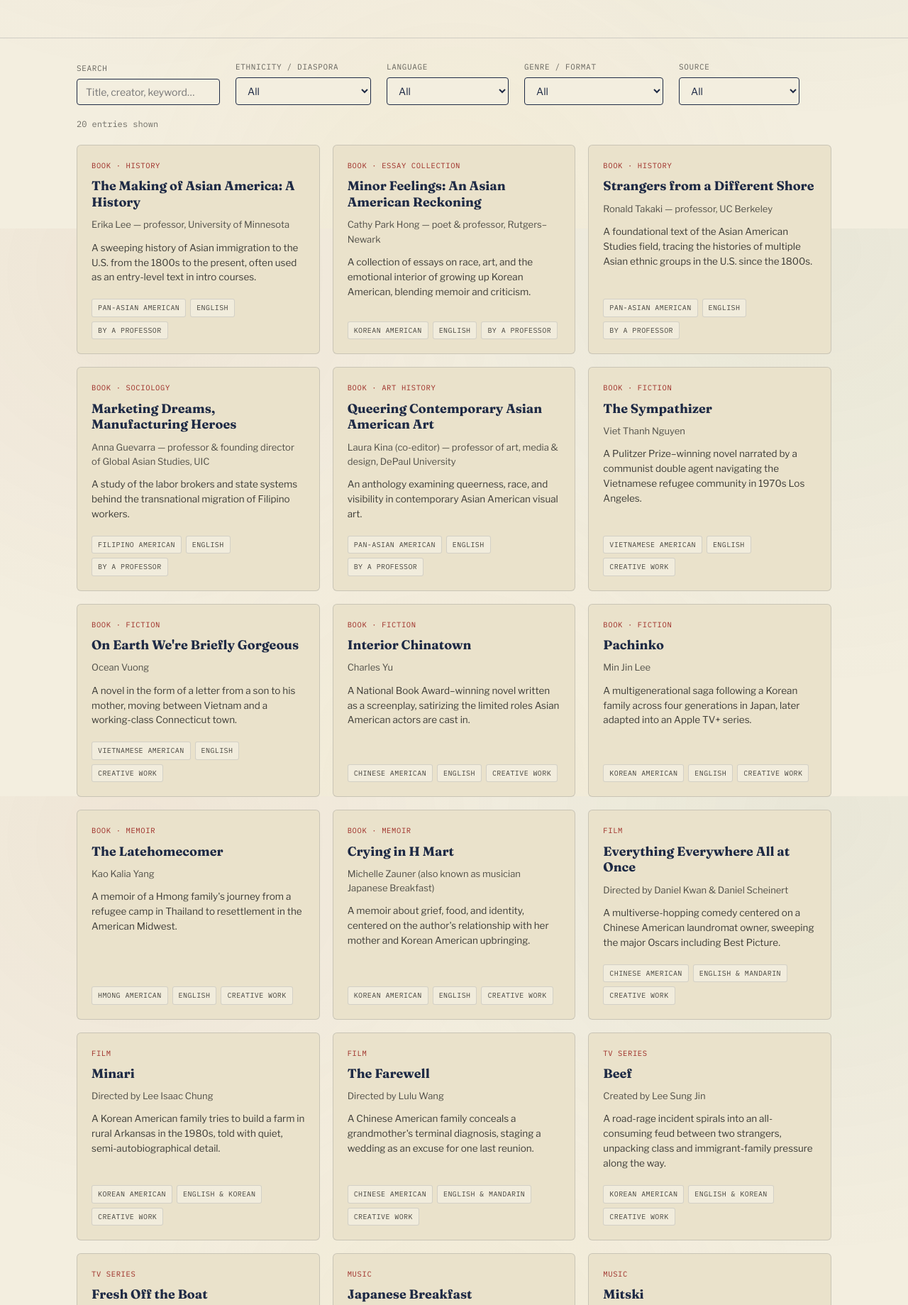
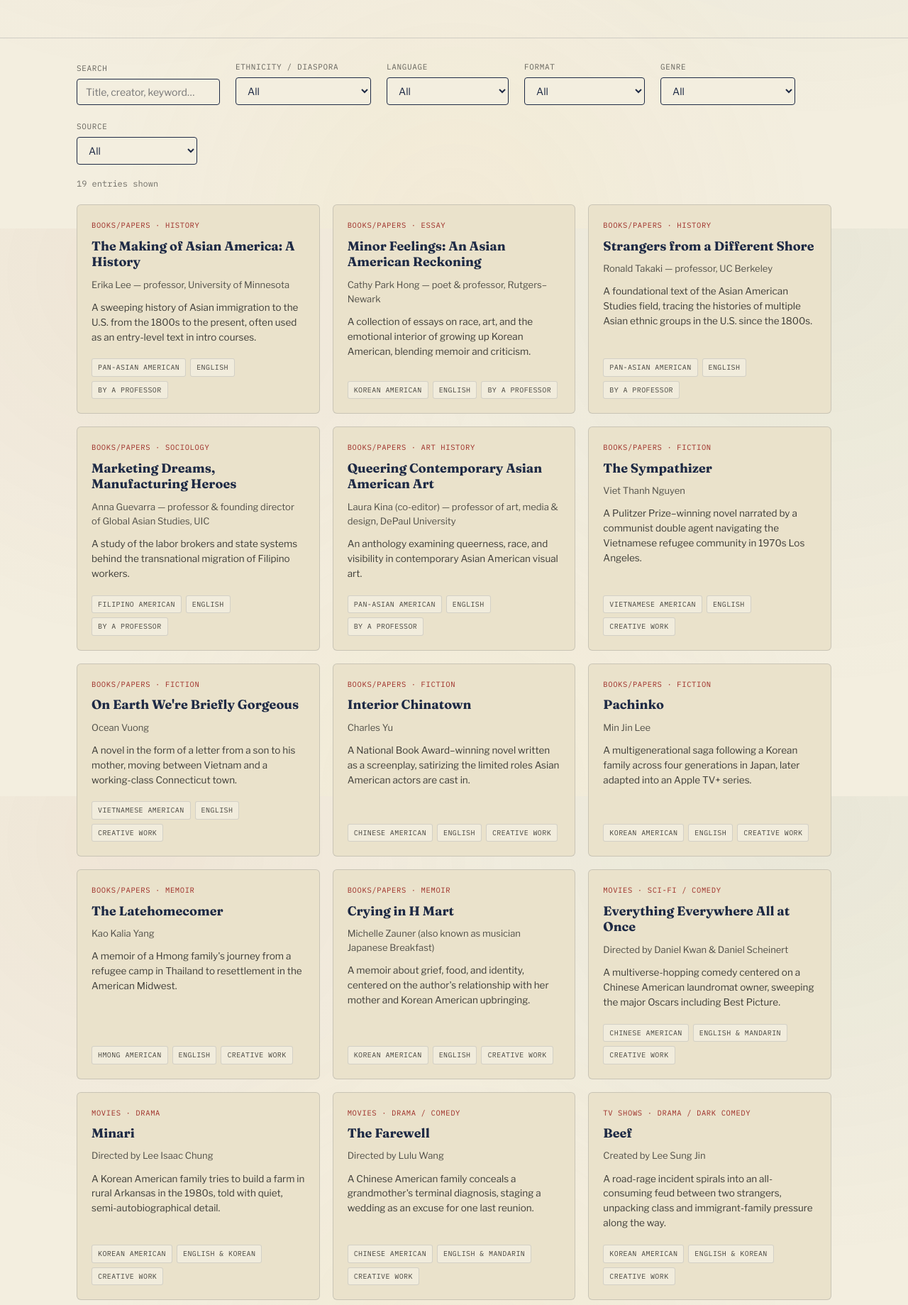
Before and after one commit to nia-minumula/asia, a plain HTML site: page media.html in a window 1280 px wide. Shown: the part 478-2317 px from the top of the page at 71% size. Drawn offline with nearby package versions, Linux system fonts and the light colour scheme.

Commit message:
Add format filter to media cards and update logic
Updated media card attributes to include 'format' for filtering and adjusted filter logic to incorporate format selection.

```diff
--- a/media.html
+++ b/media.html
@@ -57,7 +57,17 @@
         </select>
       </div>
       <div class="control-group">
-        <label for="filter-genre">Genre / format</label>
+        <label for="filter-format">Format</label>
+        <select id="filter-format">
+          <option value="all">All</option>
+          <option value="Books/Papers">Books/Papers</option>
+          <option value="TV Shows">TV Shows</option>
+          <option value="Movies">Movies</option>
+          <option value="Music">Music</option>
+        </select>
+      </div>
+      <div class="control-group">
+        <label for="filter-genre">Genre</label>
         <select id="filter-genre">
           <option value="all">All</option>
         </select>
@@ -76,160 +86,152 @@
 
     <div class="media-grid" id="media-grid">
 
-      <article class="media-card" data-title="the making of asian america erika lee" data-ethnicity="Pan-Asian American" data-language="English" data-genre="History" data-type="professor">
-        <span class="media-kind">Book · History</span>
+      <article class="media-card" data-title="the making of asian america erika lee" data-ethnicity="Pan-Asian American" data-language="English" data-format="Books/Papers" data-genre="History" data-type="professor">
+        <span class="media-kind">Books/Papers · History</span>
         <h3>The Making of Asian America: A History</h3>
         <p class="media-creator">Erika Lee — professor, University of Minnesota</p>
         <p class="media-desc">A sweeping history of Asian immigration to the U.S. from the 1800s to the present, often used as an entry-level text in intro courses.</p>
         <div class="media-tags"><span class="tagpill">Pan-Asian American</span><span class="tagpill">English</span><span class="tagpill">By a professor</span></div>
       </article>
 
-      <article class="media-card" data-title="minor feelings cathy park hong" data-ethnicity="Korean American" data-language="English" data-genre="Essay" data-type="professor">
-        <span class="media-kind">Book · Essay Collection</span>
+      <article class="media-card" data-title="minor feelings cathy park hong" data-ethnicity="Korean American" data-language="English" data-format="Books/Papers" data-genre="Essay" data-type="professor">
+        <span class="media-kind">Books/Papers · Essay</span>
         <h3>Minor Feelings: An Asian American Reckoning</h3>
         <p class="media-creator">Cathy Park Hong — poet &amp; professor, Rutgers–Newark</p>
         <p class="media-desc">A collection of essays on race, art, and the emotional interior of growing up Korean American, blending memoir and criticism.</p>
         <div class="media-tags"><span class="tagpill">Korean American</span><span class="tagpill">English</span><span class="tagpill">By a professor</span></div>
       </article>
 
-      <article class="media-card" data-title="strangers from a different shore ronald takaki" data-ethnicity="Pan-Asian American" data-language="English" data-genre="History" data-type="professor">
-        <span class="media-kind">Book · History</span>
+      <article class="media-card" data-title="strangers from a different shore ronald takaki" data-ethnicity="Pan-Asian American" data-language="English" data-format="Books/Papers" data-genre="History" data-type="professor">
+        <span class="media-kind">Books/Papers · History</span>
         <h3>Strangers from a Different Shore</h3>
         <p class="media-creator">Ronald Takaki — professor, UC Berkeley</p>
         <p class="media-desc">A foundational text of the Asian American Studies field, tracing the histories of multiple Asian ethnic groups in the U.S. since the 1800s.</p>
         <div class="media-tags"><span class="tagpill">Pan-Asian American</span><span class="tagpill">English</span><span class="tagpill">By a professor</span></div>
       </article>
 
-      <article class="media-card" data-title="marketing dreams manufacturing heroes anna guevarra" data-ethnicity="Filipino American" data-language="English" data-genre="Sociology" data-type="professor">
-        <span class="media-kind">Book · Sociology</span>
+      <article class="media-card" data-title="marketing dreams manufacturing heroes anna guevarra" data-ethnicity="Filipino American" data-language="English" data-format="Books/Papers" data-genre="Sociology" data-type="professor">
+        <span class="media-kind">Books/Papers · Sociology</span>
         <h3>Marketing Dreams, Manufacturing Heroes</h3>
         <p class="media-creator">Anna Guevarra — professor &amp; founding director of Global Asian Studies, UIC</p>
         <p class="media-desc">A study of the labor brokers and state systems behind the transnational migration of Filipino workers.</p>
         <div class="media-tags"><span class="tagpill">Filipino American</span><span class="tagpill">English</span><span class="tagpill">By a professor</span></div>
       </article>
 
-      <article class="media-card" data-title="queering contemporary asian american art laura kina" data-ethnicity="Pan-Asian American" data-language="English" data-genre="Art History" data-type="professor">
-        <span class="media-kind">Book · Art History</span>
+      <article class="media-card" data-title="queering contemporary asian american art laura kina" data-ethnicity="Pan-Asian American" data-language="English" data-format="Books/Papers" data-genre="Art History" data-type="professor">
+        <span class="media-kind">Books/Papers · Art History</span>
         <h3>Queering Contemporary Asian American Art</h3>
         <p class="media-creator">Laura Kina (co-editor) — professor of art, media &amp; design, DePaul University</p>
         <p class="media-desc">An anthology examining queerness, race, and visibility in contemporary Asian American visual art.</p>
         <div class="media-tags"><span class="tagpill">Pan-Asian American</span><span class="tagpill">English</span><span class="tagpill">By a professor</span></div>
       </article>
 
-      <article class="media-card" data-title="the sympathizer viet thanh nguyen" data-ethnicity="Vietnamese American" data-language="English" data-genre="Fiction" data-type="creative">
-        <span class="media-kind">Book · Fiction</span>
+      <article class="media-card" data-title="the sympathizer viet thanh nguyen" data-ethnicity="Vietnamese American" data-language="English" data-format="Books/Papers" data-genre="Fiction" data-type="creative">
+        <span class="media-kind">Books/Papers · Fiction</span>
         <h3>The Sympathizer</h3>
         <p class="media-creator">Viet Thanh Nguyen</p>
         <p class="media-desc">A Pulitzer Prize–winning novel narrated by a communist double agent navigating the Vietnamese refugee community in 1970s Los Angeles.</p>
         <div class="media-tags"><span class="tagpill">Vietnamese American</span><span class="tagpill">English</span><span class="tagpill">Creative work</span></div>
       </article>
 
-      <article class="media-card" data-title="on earth we're briefly gorgeous ocean vuong" data-ethnicity="Vietnamese American" data-language="English" data-genre="Fiction" data-type="creative">
-        <span class="media-kind">Book · Fiction</span>
+      <article class="media-card" data-title="on earth we're briefly gorgeous ocean vuong" data-ethnicity="Vietnamese American" data-language="English" data-format="Books/Papers" data-genre="Fiction" data-type="creative">
+        <span class="media-kind">Books/Papers · Fiction</span>
         <h3>On Earth We're Briefly Gorgeous</h3>
         <p class="media-creator">Ocean Vuong</p>
         <p class="media-desc">A novel in the form of a letter from a son to his mother, moving between Vietnam and a working-class Connecticut town.</p>
         <div class="media-tags"><span class="tagpill">Vietnamese American</span><span class="tagpill">English</span><span class="tagpill">Creative work</span></div>
       </article>
 
-      <article class="media-card" data-title="interior chinatown charles yu" data-ethnicity="Chinese American" data-language="English" data-genre="Fiction" data-type="creative">
-        <span class="media-kind">Book · Fiction</span>
+      <article class="media-card" data-title="interior chinatown charles yu" data-ethnicity="Chinese American" data-language="English" data-format="Books/Papers" data-genre="Fiction" data-type="creative">
+        <span class="media-kind">Books/Papers · Fiction</span>
         <h3>Interior Chinatown</h3>
         <p class="media-creator">Charles Yu</p>
         <p class="media-desc">A National Book Award–winning novel written as a screenplay, satirizing the limited roles Asian American actors are cast in.</p>
         <div class="media-tags"><span class="tagpill">Chinese American</span><span class="tagpill">English</span><span class="tagpill">Creative work</span></div>
       </article>
 
-      <article class="media-card" data-title="pachinko min jin lee" data-ethnicity="Korean American" data-language="English" data-genre="Fiction" data-type="creative">
-        <span class="media-kind">Book · Fiction</span>
+      <article class="media-card" data-title="pachinko min jin lee" data-ethnicity="Korean American" data-language="English" data-format="Books/Papers" data-genre="Fiction" data-type="creative">
+        <span class="media-kind">Books/Papers · Fiction</span>
         <h3>Pachinko</h3>
         <p class="media-creator">Min Jin Lee</p>
         <p class="media-desc">A multigenerational saga following a Korean family across four generations in Japan, later adapted into an Apple TV+ series.</p>
         <div class="media-tags"><span class="tagpill">Korean American</span><span class="tagpill">English</span><span class="tagpill">Creative work</span></div>
       </article>
 
-      <article class="media-card" data-title="the latehomecomer kao kalia yang" data-ethnicity="Hmong American" data-language="English" data-genre="Memoir" data-type="creative">
-        <span class="media-kind">Book · Memoir</span>
+      <article class="media-card" data-title="the latehomecomer kao kalia yang" data-ethnicity="Hmong American" data-language="English" data-format="Books/Papers" data-genre="Memoir" data-type="creative">
+        <span class="media-kind">Books/Papers · Memoir</span>
         <h3>The Latehomecomer</h3>
         <p class="media-creator">Kao Kalia Yang</p>
         <p class="media-desc">A memoir of a Hmong family's journey from a refugee camp in Thailand to resettlement in the American Midwest.</p>
         <div class="media-tags"><span class="tagpill">Hmong American</span><span class="tagpill">English</span><span class="tagpill">Creative work</span></div>
       </article>
 
-      <article class="media-card" data-title="crying in h mart michelle zauner" data-ethnicity="Korean American" data-language="English" data-genre="Memoir" data-type="creative">
-        <span class="media-kind">Book · Memoir</span>
+      <article class="media-card" data-title="crying in h mart michelle zauner" data-ethnicity="Korean American" data-language="English" data-format="Books/Papers" data-genre="Memoir" data-type="creative">
+        <span class="media-kind">Books/Papers · Memoir</span>
         <h3>Crying in H Mart</h3>
         <p class="media-creator">Michelle Zauner (also known as musician Japanese Breakfast)</p>
         <p class="media-desc">A memoir about grief, food, and identity, centered on the author's relationship with her mother and Korean American upbringing.</p>
         <div class="media-tags"><span class="tagpill">Korean American</span><span class="tagpill">English</span><span class="tagpill">Creative work</span></div>
       </article>
 
-      <article class="media-card" data-title="everything everywhere all at once daniel kwan" data-ethnicity="Chinese American" data-language="English & Mandarin" data-genre="Film — Sci-Fi/Comedy" data-type="creative">
-        <span class="media-kind">Film</span>
+      <article class="media-card" data-title="everything everywhere all at once daniel kwan" data-ethnicity="Chinese American" data-language="English & Mandarin" data-format="Movies" data-genre="Sci-Fi / Comedy" data-type="creative">
+        <span class="media-kind">Movies · Sci-Fi / Comedy</span>
         <h3>Everything Everywhere All at Once</h3>
         <p class="media-creator">Directed by Daniel Kwan &amp; Daniel Scheinert</p>
         <p class="media-desc">A multiverse-hopping comedy centered on a Chinese American laundromat owner, sweeping the major Oscars including Best Picture.</p>
         <div class="media-tags"><span class="tagpill">Chinese American</span><span class="tagpill">English &amp; Mandarin</span><span class="tagpill">Creative work</span></div>
       </article>
 
-      <article class="media-card" data-title="minari lee isaac chung" data-ethnicity="Korean American" data-language="English & Korean" data-genre="Film — Drama" data-type="creative">
-        <span class="media-kind">Film</span>
+      <article class="media-card" data-title="minari lee isaac chung" data-ethnicity="Korean American" data-language="English & Korean" data-format="Movies" data-genre="Drama" data-type="creative">
+        <span class="media-kind">Movies · Drama</span>
         <h3>Minari</h3>
         <p class="media-creator">Directed by Lee Isaac Chung</p>
         <p class="media-desc">A Korean American family tries to build a farm in rural Arkansas in the 1980s, told with quiet, semi-autobiographical detail.</p>
         <div class="media-tags"><span class="tagpill">Korean American</span><span class="tagpill">English &amp; Korean</span><span class="tagpill">Creative work</span></div>
       </article>
 
-      <article class="media-card" data-title="the farewell lulu wang" data-ethnicity="Chinese American" data-language="English & Mandarin" data-genre="Film — Drama/Comedy" data-type="creative">
-        <span class="media-kind">Film</span>
+      <article class="media-card" data-title="the farewell lulu wang" data-ethnicity="Chinese American" data-language="English & Mandarin" data-format="Movies" data-genre="Drama / Comedy" data-type="creative">
+        <span class="media-kind">Movies · Drama / Comedy</span>
         <h3>The Farewell</h3>
         <p class="media-creator">Directed by Lulu Wang</p>
         <p class="media-desc">A Chinese American family conceals a grandmother's terminal diagnosis, staging a wedding as an excuse for one last reunion.</p>
         <div class="media-tags"><span class="tagpill">Chinese American</span><span class="tagpill">English &amp; Mandarin</span><span class="tagpill">Creative work</span></div>
       </article>
 
-      <article class="media-card" data-title="beef lee sung jin" data-ethnicity="Korean American" data-language="English & Korean" data-genre="TV Series" data-type="creative">
-        <span class="media-kind">TV Series</span>
+      <article class="media-card" data-title="beef lee sung jin" data-ethnicity="Korean American" data-language="English & Korean" data-format="TV Shows" data-genre="Drama / Dark Comedy" data-type="creative">
+        <span class="media-kind">TV Shows · Drama / Dark Comedy</span>
         <h3>Beef</h3>
         <p class="media-creator">Created by Lee Sung Jin</p>
         <p class="media-desc">A road-rage incident spirals into an all-consuming feud between two strangers, unpacking class and immigrant-family pressure along the way.</p>
         <div class="media-tags"><span class="tagpill">Korean American</span><span class="tagpill">English &amp; Korean</span><span class="tagpill">Creative work</span></div>
       </article>
 
-      <article class="media-card" data-title="fresh off the boat eddie huang" data-ethnicity="Taiwanese American" data-language="English" data-genre="TV Series" data-type="creative">
-        <span class="media-kind">TV Series</span>
+      <article class="media-card" data-title="fresh off the boat eddie huang" data-ethnicity="Taiwanese American" data-language="English" data-format="TV Shows" data-genre="Comedy" data-type="creative">
+        <span class="media-kind">TV Shows · Comedy</span>
         <h3>Fresh Off the Boat</h3>
         <p class="media-creator">Based on the memoir by Eddie Huang</p>
         <p class="media-desc">A Taiwanese American family relocates from D.C.'s Chinatown to Orlando to open a steakhouse, in one of network TV's first Asian American-led sitcoms.</p>
         <div class="media-tags"><span class="tagpill">Taiwanese American</span><span class="tagpill">English</span><span class="tagpill">Creative work</span></div>
       </article>
 
-      <article class="media-card" data-title="japanese breakfast psychopomp jubilee michelle zauner music" data-ethnicity="Korean American" data-language="English" data-genre="Music — Indie Pop" data-type="creative">
-        <span class="media-kind">Music</span>
+      <article class="media-card" data-title="japanese breakfast psychopomp jubilee michelle zauner music" data-ethnicity="Korean American" data-language="English" data-format="Music" data-genre="Indie Pop" data-type="creative">
+        <span class="media-kind">Music · Indie Pop</span>
         <h3>Japanese Breakfast</h3>
         <p class="media-creator">Michelle Zauner</p>
         <p class="media-desc">Indie-pop project blending shoegaze and synth-pop textures, with albums like <em>Psychopomp</em> and <em>Jubilee</em> often tracing grief and identity.</p>
         <div class="media-tags"><span class="tagpill">Korean American</span><span class="tagpill">English</span><span class="tagpill">Creative work</span></div>
       </article>
 
-      <article class="media-card" data-title="mitski be the cowboy laurel hell music" data-ethnicity="Japanese American" data-language="English" data-genre="Music — Indie Rock" data-type="creative">
-        <span class="media-kind">Music</span>
+      <article class="media-card" data-title="mitski be the cowboy laurel hell music" data-ethnicity="Japanese American" data-language="English" data-format="Music" data-genre="Indie Rock" data-type="creative">
+        <span class="media-kind">Music · Indie Rock</span>
         <h3>Mitski</h3>
         <p class="media-creator">Mitski Miyawaki</p>
         <p class="media-desc">Singer-songwriter known for emotionally direct indie rock records including <em>Be the Cowboy</em> and <em>Laurel Hell</em>.</p>
         <div class="media-tags"><span class="tagpill">Japanese American</span><span class="tagpill">English</span><span class="tagpill">Creative work</span></div>
       </article>
 
-      <article class="media-card" data-title="lyn lapid" data-ethnicity="Filipino American" data-language="English" data-genre="Music — Indie Pop" data-type="creative">
-        <span class="media-kind">Music</span>
-        <h3>Lyn Lapid</h3>
-        <p class="media-creator">Lyn Lapid</p>
-        <p class="media-desc">Singer-songwriter known for her indie pop sound, with albums such as <em>to love in the 21st century</em> and <em>BUZZKILL</em>.</p>
-        <div class="media-tags"><span class="tagpill">Filipino American</span><span class="tagpill">English</span><span class="tagpill">Creative work</span></div>
-      </article>
-
-      <article class="media-card" data-title="south asian american history devon avenue documentary" data-ethnicity="South Asian American" data-language="English" data-genre="Film — Documentary" data-type="creative">
-        <span class="media-kind">Film · Documentary</span>
+      <article class="media-card" data-title="south asian american history devon avenue documentary" data-ethnicity="South Asian American" data-language="English" data-format="Movies" data-genre="Documentary" data-type="creative">
+        <span class="media-kind">Movies · Documentary</span>
         <h3>Community-produced Devon Avenue oral histories</h3>
         <p class="media-creator">Various — Indo-American Heritage Museum archive</p>
         <p class="media-desc">Short documentary and oral-history projects archiving the growth of Devon Avenue's South Asian business district since the 1980s.</p>
@@ -266,6 +268,7 @@
   var searchInput = document.getElementById('search-input');
   var selEthnicity = document.getElementById('filter-ethnicity');
   var selLanguage = document.getElementById('filter-language');
+  var selFormat = document.getElementById('filter-format');
   var selGenre = document.getElementById('filter-genre');
   var selType = document.getElementById('filter-type');
   var resultsCount = document.getElementById('results-count');
@@ -289,6 +292,7 @@
     var q = searchInput.value.trim().toLowerCase();
     var eth = selEthnicity.value;
     var lang = selLanguage.value;
+    var format = selFormat.value;
     var genre = selGenre.value;
     var type = selType.value;
     var visibleCount = 0;
@@ -297,9 +301,10 @@
       var matchesSearch = !q || card.dataset.title.indexOf(q) !== -1;
       var matchesEth = eth === 'all' || card.dataset.ethnicity === eth;
       var matchesLang = lang === 'all' || card.dataset.language === lang;
+      var matchesFormat = format === 'all' || card.dataset.format === format;
       var matchesGenre = genre === 'all' || card.dataset.genre === genre;
       var matchesType = type === 'all' || card.dataset.type === type;
-      var visible = matchesSearch && matchesEth && matchesLang && matchesGenre && matchesType;
+      var visible = matchesSearch && matchesEth && matchesLang && matchesFormat && matchesGenre && matchesType;
       card.hidden = !visible;
       if(visible) visibleCount++;
     });
@@ -308,7 +313,7 @@
     emptyState.classList.toggle('show', visibleCount === 0);
   }
 
-  [searchInput, selEthnicity, selLanguage, selGenre, selType].forEach(function(el){
+  [searchInput, selEthnicity, selLanguage, selFormat, selGenre, selType].forEach(function(el){
     el.addEventListener('input', applyFilters);
     el.addEventListener('change', applyFilters);
   });
```
